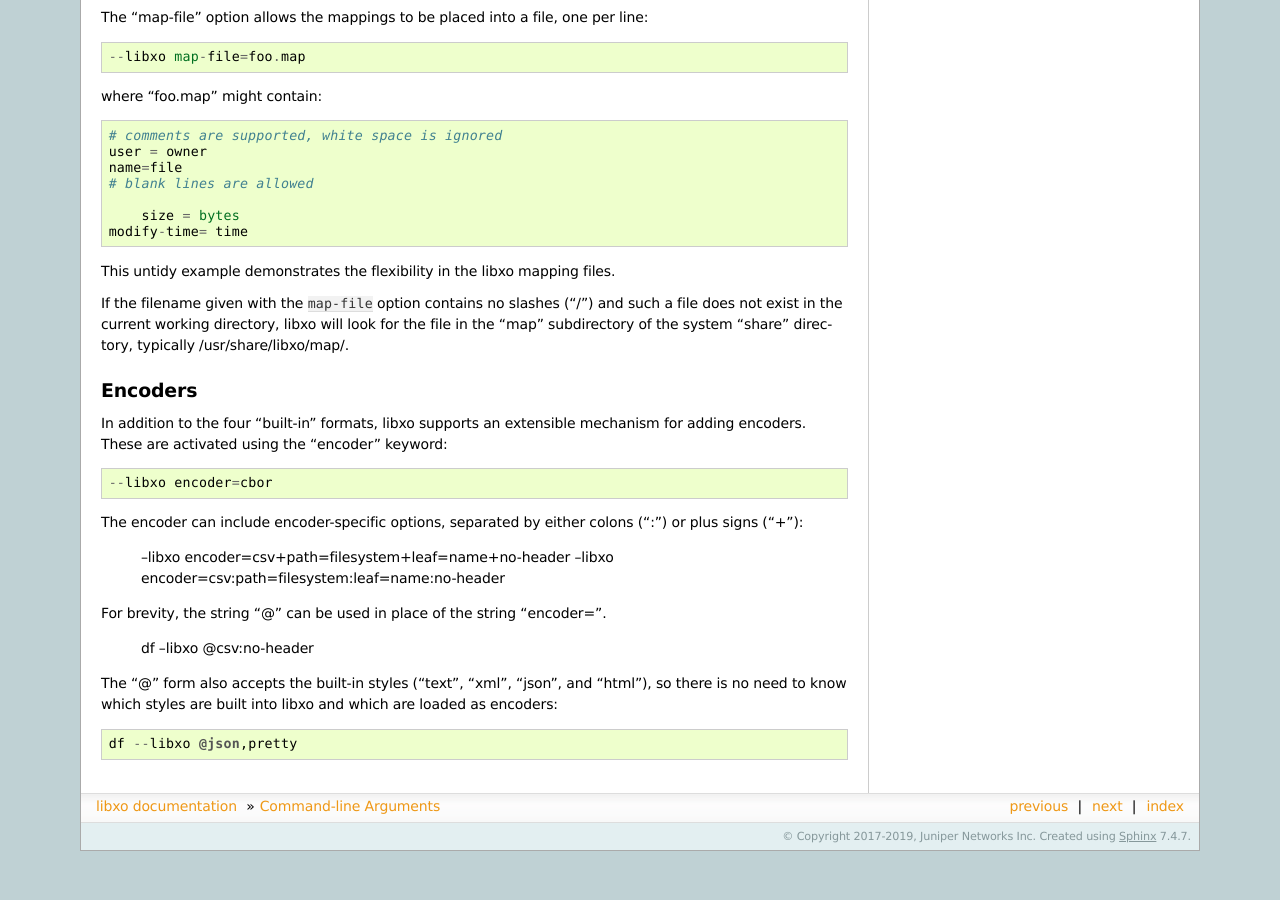
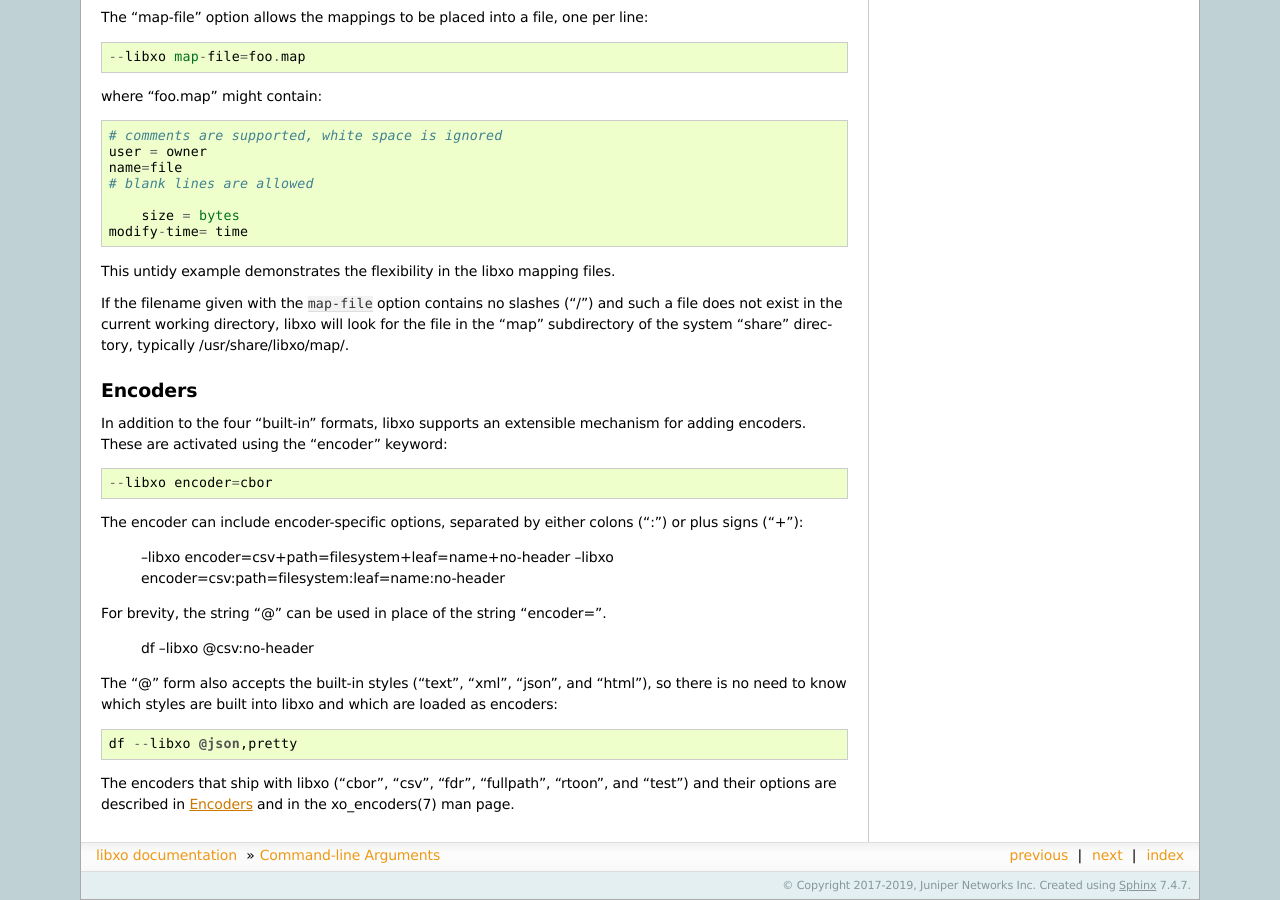
Before and after one commit to Juniper/libxo, a Sphinx documentation site: the page built from doc/options.rst, in a window 1280 px wide and 900 px high, scrolled down 6524 px. Built offline with Sphinx 7.4.7, drawn with Linux system fonts in a browser that asks for light colours; before the commit the page ends 7375 px from its top, so only the background shows below that.

Commit message:
list add encoders and the xo_encoder(7) man page

```diff
--- a/doc/options.rst
+++ b/doc/options.rst
@@ -361,3 +361,7 @@ and "html"), so there is no need to know which styles are built into
 libxo and which are loaded as encoders::
 
     df --libxo @json,pretty
+
+The encoders that ship with libxo ("cbor", "csv", "fdr", "fullpath",
+"rtoon", and "test") and their options are described in
+:doc:`encoders` and in the xo_encoders(7) man page.
```
